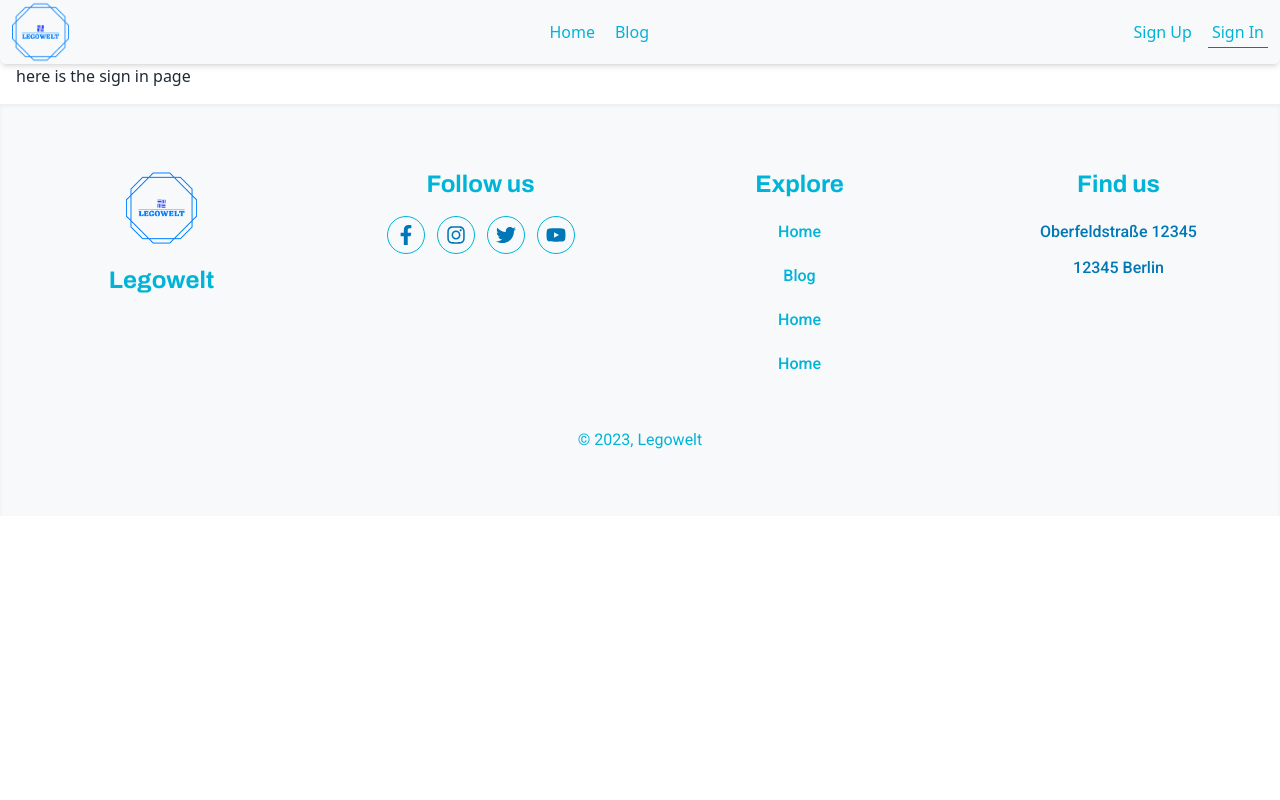
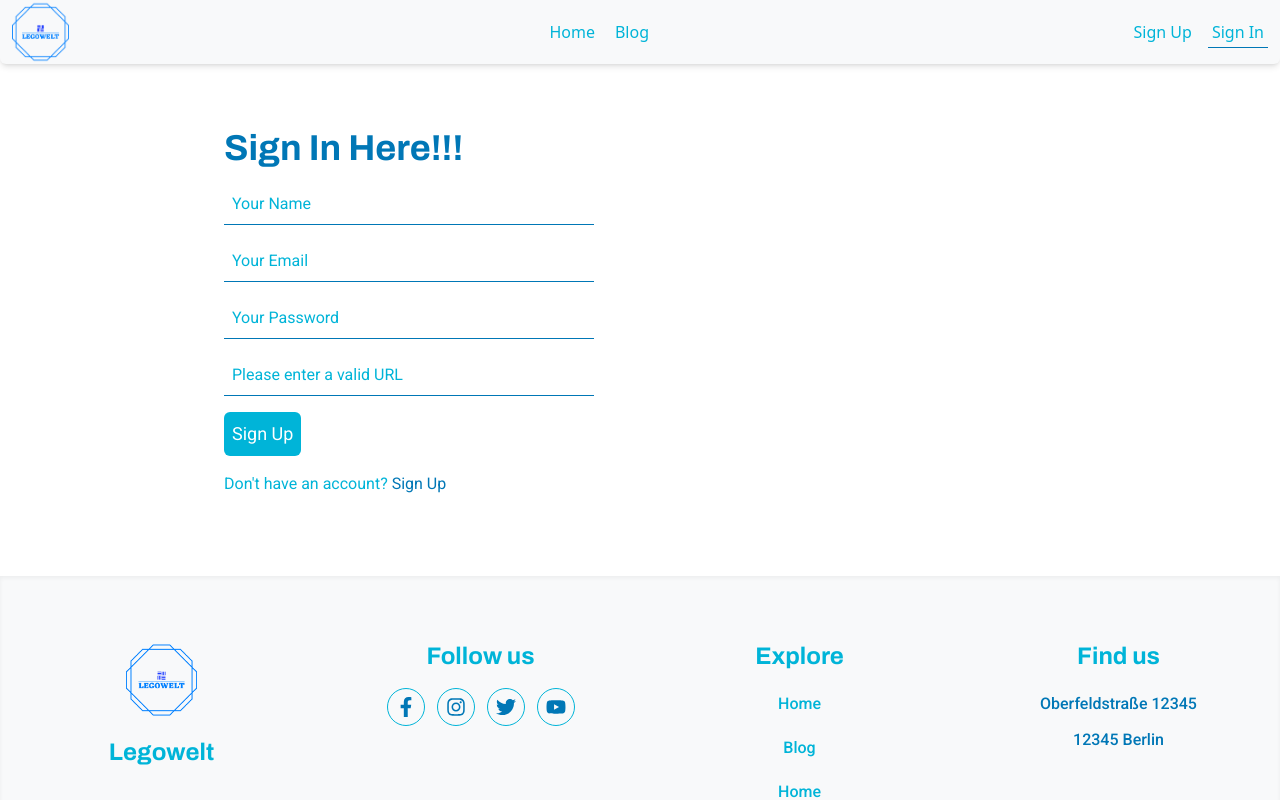
Before and after one commit to eh-munna/legowelt-client, a React (Vite) app: page /sign-in in a window 1280 px wide. Shown: the top 800 px of the page. Built offline with nearby package versions, Linux system fonts and the light colour scheme.

Commit message:
a login page has been created

```diff
--- a/src/pages/SignUp/SignUp.jsx
+++ b/src/pages/SignUp/SignUp.jsx
@@ -1,7 +1,7 @@
 import { Link } from 'react-router-dom';
 
 const SignUp = () => {
-  // creating a new user
+  // creating a new user with email and password
   const createUser = (event) => {
     event.preventDefault();
     const form = event.target;
--- a/src/pages/SingIn/SignIn.jsx
+++ b/src/pages/SingIn/SignIn.jsx
@@ -1,5 +1,81 @@
+import { Link } from 'react-router-dom';
+
 const SignIn = () => {
-  return <div>here is the sign in page</div>;
+  // signing in a new user with email password
+  const userSignIn = (event) => {
+    event.preventDefault();
+    const form = event.target;
+    const name = form.name.value;
+    const email = form.email.value;
+    const password = form.password.value;
+    const photoUrl = form.photoUrl.value;
+    console.log(name, email, password, photoUrl);
+  };
+  return (
+    <div className="my-6 md:my-16 w-2/3 mx-auto">
+      <h1 className="font-[archivo] text-[#0077b6] text-4xl font-bold pb-4">
+        Sign In Here!!!
+      </h1>
+      <form onSubmit={userSignIn} className="w-2/3 font-[roboto] space-y-4">
+        <div>
+          <input
+            required
+            type="text"
+            name="name"
+            id=""
+            placeholder="Your Name"
+            className=" w-2/3 placeholder:text-[#00b4d8] border-b border-b-[#0077b6] focus:outline-none focus:border-b-[#00b4d8] text-[#0077b6] p-2"
+          />
+        </div>
+        <div>
+          <input
+            required
+            type="email"
+            name="email"
+            id=""
+            placeholder="Your Email"
+            className=" w-2/3 placeholder:text-[#00b4d8] border-b border-b-[#0077b6] focus:outline-none focus:border-b-[#00b4d8] text-[#0077b6] p-2"
+          />
+        </div>
+        <div>
+          <input
+            required
+            type="text"
+            name="password"
+            id=""
+            placeholder="Your Password"
+            className=" w-2/3 placeholder:text-[#00b4d8] border-b border-b-[#0077b6] focus:outline-none focus:border-b-[#00b4d8] text-[#0077b6] p-2"
+          />
+        </div>
+        <div>
+          <input
+            required
+            type="url"
+            name="photoUrl"
+            id=""
+            placeholder="Please enter a valid URL"
+            className=" w-2/3 placeholder:text-[#00b4d8] border-b border-b-[#0077b6] focus:outline-none focus:border-b-[#00b4d8] text-[#0077b6] p-2"
+          />
+        </div>
+        <div>
+          <button
+            type="submit"
+            className="font-[roboto] bg-[#00b4d8] rounded-md p-2 text-base md:text-lg text-[#fff]"
+          >
+            Sign Up
+          </button>
+        </div>
+        <div>
+          <p className="text-[#00b4d8]">
+            Don&apos;t have an account?{' '}
+            <Link className="text-[#0077b6]" to="/sign-up">
+              Sign Up
+            </Link>
+          </p>
+        </div>
+      </form>
+    </div>
+  );
 };
 
 export default SignIn;
```
